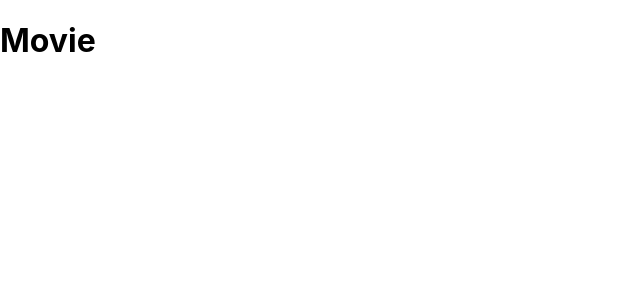
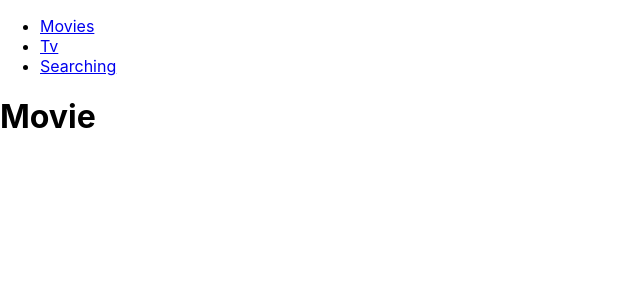
Before and after one commit to yeongseon4070/hi_movie, a React (Create React App) app: page / in a window 1280 px wide. Shown: the top 300 px of the page, without its empty margins (0-640 px from the left). Built offline with nearby package versions, Linux system fonts and the light colour scheme.

Commit message:
기본 페이지의 구조 , 버튼 제작 페이지 이동

```diff
--- a/src/App.js
+++ b/src/App.js
@@ -1,24 +1,12 @@
 import React from 'react';
-import {BrowserRouter, Routes, Route } from "react-router-dom";
-import { Movie, Tv, Searching, Err } from "./Pages"
+import Routing from "./Components/Routing";
 
 //라액트 라우팅을 위한 화면 생성단계를 진행한다. 해당 페이지폴더안에 js 를 만들어주고 이름에 대한
 //import 값들을 선언해준다 그러면서 해당 const 안에 페이지들에 대한 명칭을 선언해준다 ex) <이름 />
 
 const App = () => {
     return (
-        <BrowserRouter>
-            <Routes>
-                <Route path={"/"} element={<Movie />} />
-                <Route path={"/tv"} element={<Tv />} />
-                <Route path={"/search"} element={<Searching />} />
-                <Route path={"*"} element={<Err />} />
-                {/*패스 *에 대한 부분은 다른 로컬호스트 이름을 입력이 되었을때 에러 페이지에 대한 조건부 이동에 대한 함수이다.*/}
-                {/*즉, 사람들이/738921789 등의 없는 페이지로의 명칭을 입력했을때 이동하는 페이지 설정값을 입력한것이다.*/}
-                {/*전체적인 포멧에 대한 부분으로 각각의 페이지들을 성생해주고, 페이지들에 대한 이름을 입력해주는 작업을 진행해준다*/}
-                {/*라우터 패스의 명칭을 정해주고, element 에 대한 함수들을 뿌려주는 작업을 해주는것이다.*/}
-            </Routes>
-        </BrowserRouter>
+        <Routing />
     );
 };
 
--- /dev/null
+++ b/src/Components/Header.js
@@ -0,0 +1,28 @@
+import React from 'react';
+
+const Header = () => {
+    return (
+        <header>
+            <ul>
+                <li>
+                    <a href={"/"}>
+                      Movies
+                    </a>
+                </li>
+                <li>
+                    <a href={"/tv"}>
+                        Tv
+                    </a>
+                </li>
+                <li>
+                    <a href={"/search"}>
+                       Searching
+                    </a>
+                </li>
+            </ul>
+        </header>
+
+    );
+};
+
+export default Header;
--- /dev/null
+++ b/src/Components/Routing.js
@@ -0,0 +1,23 @@
+import React from 'react';
+import {BrowserRouter, Routes, Route, Navigate, Switch} from "react-router-dom";
+import { Movie, Err, Tv, Searching } from "../Pages"
+import Header from "./Header";
+
+const Routing = () => {
+    return (
+        <BrowserRouter>
+            <>
+                <Header />
+            <Routes>
+                <Route path={"/"} element={<Movie />} />
+                <Route path={"/tv"} element={<Tv />} />
+                <Route path={"/search"} element={<Searching />} />
+                <Route path={"*"} element={<Navigate to={"/"} />} />
+                {/*Route 에서 페이지 이동을 하였을때 / 뒤에 없는 페이지의 이름을 입력했을때 이동되도록 하겠다는 명령어*/}
+            </Routes>
+            </>
+        </BrowserRouter>
+    );
+};
+
+export default Routing;
```
